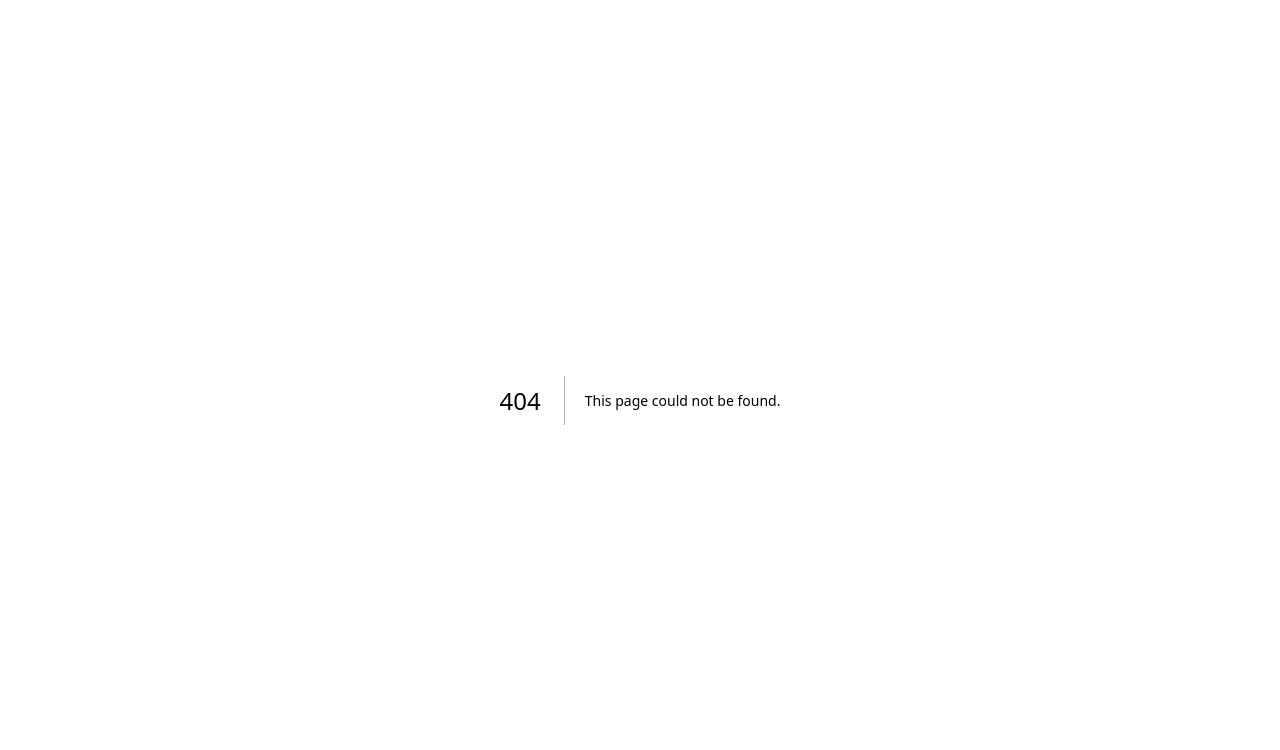
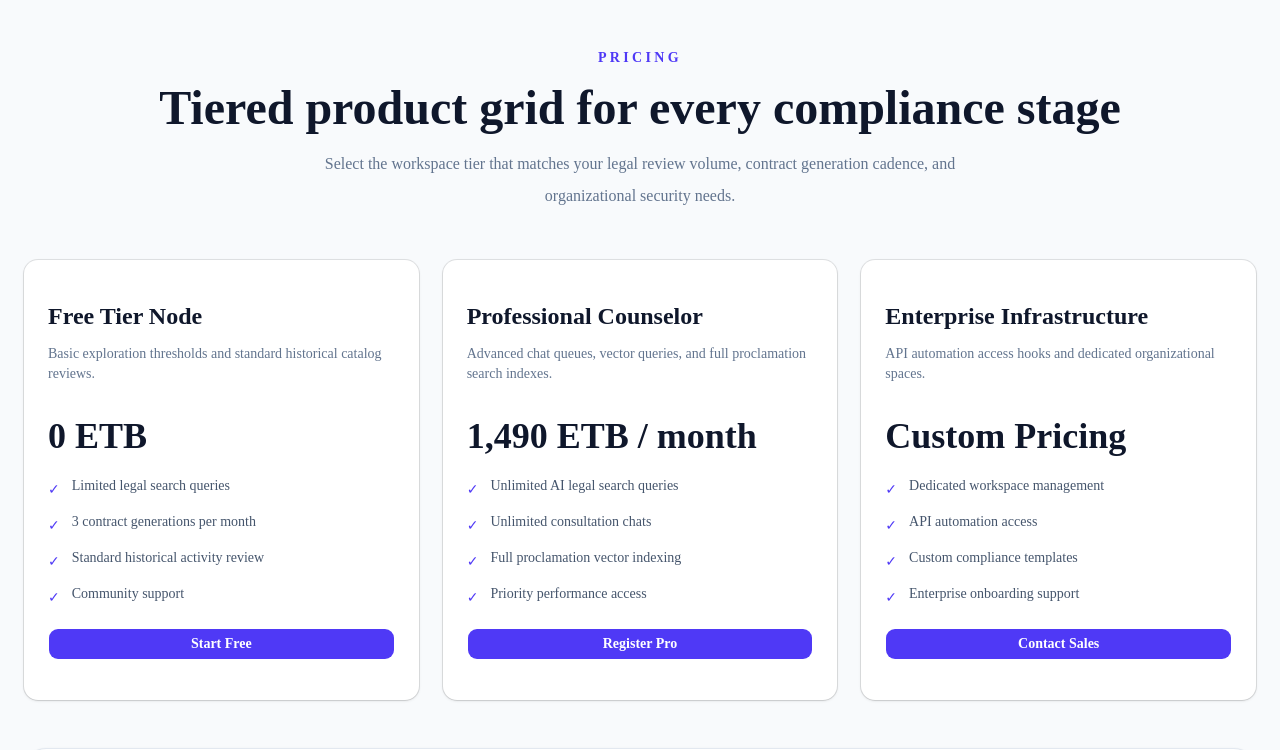
Before and after one commit to selamawitk/Legal-Buddy, a Next.js app in the folder frontend/: page /pricing in a window 1280 px wide. Before the commit this address had no page. Shown: the top 750 px of the page. Built offline with nearby package versions, Linux system fonts and the light colour scheme.

Commit message:
feat: About page with FAQ accordion, Pricing page with tiered plans

```diff
--- /dev/null
+++ b/frontend/src/app/about/page.tsx
@@ -0,0 +1,89 @@
+"use client";
+
+import React, { useState } from "react";
+import Link from "next/link";
+import { Button } from "@/components/ui/button";
+import { Card, CardContent, CardHeader, CardTitle, CardDescription } from "@/components/ui/card";
+
+const faqs = [
+  {
+    question: "How are system vector nodes synced with newly released Federal Negarit Gazetta proclamations?",
+    answer: "The system uses local mock synchronization logic to represent how vector indexes would be refreshed after a new Gazetta release. In a real backend, new proclamations would be ingested, tokenized, and appended to the compliance vector store for semantic retrieval updates.",
+  },
+  {
+    question: "Does this platform store or parse proprietary corporate lease inputs securely?",
+    answer: "Yes. In production, all proprietary data is meant to be stored within secure, encrypted storage and processed only after user consent. This client-side prototype models the secure UX with no real data persistence, ensuring the interface remains robust without external risk.",
+  },
+  {
+    question: "Can generated drafts be legally weaponized inside structural Cassation Court proceedings directly?",
+    answer: "Generated drafts serve as compliance-ready templates and are not a substitute for qualified legal advice. They are intended to accelerate drafting, but final legal validation should always be performed by licensed counsel before court submission.",
+  }
+];
+
+export default function AboutPage() {
+  const [activeIndex, setActiveIndex] = useState<number | null>(0);
+
+  return (
+    <div className="min-h-screen bg-slate-50 text-slate-900 py-12">
+      <div className="mx-auto max-w-7xl px-6">
+        <div className="grid gap-12 xl:grid-cols-[1.2fr_0.8fr]">
+          <section className="space-y-8">
+            <div className="text-sm font-semibold uppercase tracking-[0.24em] text-indigo-600">About Legal Buddy</div>
+            <h1 className="text-4xl font-black text-slate-900 sm:text-5xl">Corporate mission & compliance intelligence</h1>
+            <div className="space-y-6 text-base leading-8 text-slate-600">
+              <p>
+                Legal Buddy is designed to bridge AI tooling and Ethiopian legal compliance. Our platform helps businesses, legal teams, and independent practitioners interpret proclamations, align documents with local civil code mandates, and identify structural risks.
+              </p>
+              <p>
+                We are committed to transparency, data security, and localized legal accuracy. The portal demonstrates how vectorized proclamation search, document composition, and consultant chat experiences can work together to support Ethiopian regulatory workflows.
+              </p>
+              <p>
+                The system architecture is built around automated ingestion mechanisms, compliance scoring metrics, and multi-stage draft assembly. Each article is mapped to a legal source node, enabling the user to understand the regulatory basis behind each recommendation.
+              </p>
+            </div>
+            <div className="flex flex-col gap-4 sm:flex-row sm:items-center">
+              <Link href="/pricing">
+                <Button className="bg-indigo-600 text-white hover:bg-indigo-700 px-6 py-3 font-semibold">
+                  Explore Pricing
+                </Button>
+              </Link>
+              <Link href="/login" className="text-sm font-semibold text-indigo-600 hover:text-indigo-800">
+                Return to login
+              </Link>
+            </div>
+          </section>
+
+          <section className="space-y-6">
+            <Card className="border-slate-200 bg-white shadow-sm">
+              <CardHeader className="px-6 py-6">
+                <CardTitle className="text-xl font-bold text-slate-900">Frequently Asked Questions</CardTitle>
+                <CardDescription className="text-sm text-slate-500">
+                  Core design inquiries about Legal Buddy’s compliance engine.
+                </CardDescription>
+              </CardHeader>
+              <CardContent className="space-y-3 px-6 pb-6">
+                {faqs.map((faq, index) => (
+                  <div key={faq.question} className="rounded-3xl border border-slate-200">
+                    <button
+                      type="button"
+                      onClick={() => setActiveIndex(activeIndex === index ? null : index)}
+                      className="flex w-full items-center justify-between gap-4 px-5 py-4 text-left text-sm font-semibold text-slate-900"
+                    >
+                      <span>{faq.question}</span>
+                      <span className="text-indigo-600">{activeIndex === index ? "−" : "+"}</span>
+                    </button>
+                    {activeIndex === index ? (
+                      <div className="px-5 pb-5 text-sm leading-7 text-slate-600">
+                        {faq.answer}
+                      </div>
+                    ) : null}
+                  </div>
+                ))}
+              </CardContent>
+            </Card>
+          </section>
+        </div>
+      </div>
+    </div>
+  );
+}
--- /dev/null
+++ b/frontend/src/app/pricing/page.tsx
@@ -0,0 +1,105 @@
+"use client";
+
+import React from "react";
+import Link from "next/link";
+import { Button } from "@/components/ui/button";
+import { Card, CardContent, CardHeader, CardTitle, CardDescription } from "@/components/ui/card";
+
+const tiers = [
+  {
+    name: "Free Tier Node",
+    price: "0 ETB",
+    description: "Basic exploration thresholds and standard historical catalog reviews.",
+    features: [
+      "Limited legal search queries",
+      "3 contract generations per month",
+      "Standard historical activity review",
+      "Community support"
+    ],
+    button: "Start Free"
+  },
+  {
+    name: "Professional Counselor",
+    price: "1,490 ETB / month",
+    description: "Advanced chat queues, vector queries, and full proclamation search indexes.",
+    features: [
+      "Unlimited AI legal search queries",
+      "Unlimited consultation chats",
+      "Full proclamation vector indexing",
+      "Priority performance access"
+    ],
+    button: "Register Pro"
+  },
+  {
+    name: "Enterprise Infrastructure",
+    price: "Custom Pricing",
+    description: "API automation access hooks and dedicated organizational spaces.",
+    features: [
+      "Dedicated workspace management",
+      "API automation access",
+      "Custom compliance templates",
+      "Enterprise onboarding support"
+    ],
+    button: "Contact Sales"
+  }
+];
+
+export default function PricingPage() {
+  return (
+    <div className="min-h-screen bg-slate-50 text-slate-900 py-12">
+      <div className="mx-auto max-w-7xl px-6">
+        <div className="text-center mb-12">
+          <p className="text-sm font-semibold uppercase tracking-[0.24em] text-indigo-600">Pricing</p>
+          <h1 className="mt-4 text-4xl font-black text-slate-900 sm:text-5xl">Tiered product grid for every compliance stage</h1>
+          <p className="mx-auto mt-4 max-w-2xl text-base leading-8 text-slate-500">
+            Select the workspace tier that matches your legal review volume, contract generation cadence, and organizational security needs.
+          </p>
+        </div>
+
+        <div className="grid gap-6 xl:grid-cols-3">
+          {tiers.map((tier) => (
+            <Card key={tier.name} className="border-slate-200 bg-white shadow-sm transition hover:shadow-xl hover:-translate-y-1">
+              <CardHeader className="px-6 pt-6">
+                <CardTitle className="text-2xl font-bold text-slate-900">{tier.name}</CardTitle>
+                <CardDescription className="mt-2 text-sm text-slate-500">{tier.description}</CardDescription>
+              </CardHeader>
+              <CardContent className="px-6 pb-6 pt-4 space-y-5">
+                <div>
+                  <p className="text-4xl font-black text-slate-900">{tier.price}</p>
+                </div>
+                <ul className="space-y-3 text-sm text-slate-600">
+                  {tier.features.map((feature) => (
+                    <li key={feature} className="flex gap-3">
+                      <span className="mt-1 text-indigo-600">✓</span>
+                      <span>{feature}</span>
+                    </li>
+                  ))}
+                </ul>
+                <Link href="/register" className="block">
+                  <Button className="w-full bg-indigo-600 text-white hover:bg-indigo-700 px-4 py-3 font-semibold">
+                    {tier.button}
+                  </Button>
+                </Link>
+              </CardContent>
+            </Card>
+          ))}
+        </div>
+
+        <div className="mt-12 rounded-3xl border border-slate-200 bg-white p-8 shadow-sm">
+          <h2 className="text-2xl font-bold text-slate-900">Need help choosing?</h2>
+          <p className="mt-3 text-sm leading-7 text-slate-500">
+            Reach out for enterprise planning, workflow integration, or a custom legal automation strategy for Ethiopian public law compliance.
+          </p>
+          <div className="mt-6 flex flex-col gap-4 sm:flex-row sm:items-center sm:justify-between">
+            <Link href="/register" className="text-sm font-semibold text-indigo-600 hover:text-indigo-700">
+              Register for a demo
+            </Link>
+            <Link href="/login" className="rounded-full bg-slate-100 px-4 py-3 text-sm font-semibold text-slate-700 hover:bg-slate-200">
+              Already a member? Log in
+            </Link>
+          </div>
+        </div>
+      </div>
+    </div>
+  );
+}
```
